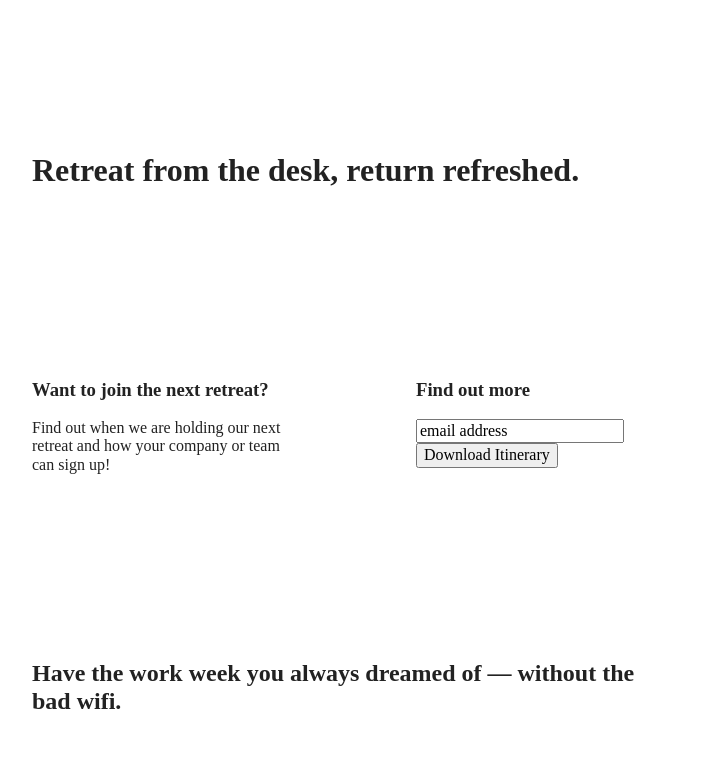
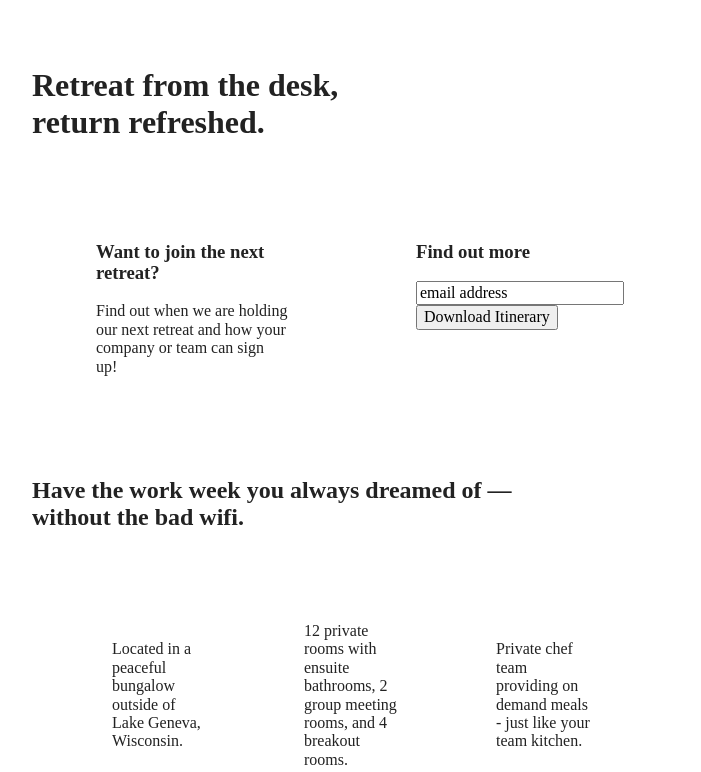
Before and after one commit to lizarod/unplugged-retreat, a website built with Parcel: page index.html in a window 1280 px wide. Shown: the part 86-858 px from the top of the page, without its empty margins (288-989 px from the left). Built offline with nearby package versions, Linux system fonts and the light colour scheme.

Commit message:
Desktop css

```diff
--- a/css/main.css
+++ b/css/main.css
@@ -538,7 +538,7 @@ aside{
   /****** FAQ  Page ******/
   .faq-content{
 
-    flex-basis: 45%;
+    flex-basis: 40%;
   }
 
   .faq .content-wrapper{
@@ -549,6 +549,7 @@ aside{
   .faq h2{
     width: 100%;
   }
+
 /******** ABOUT US Page *********/
 .mission-content{
   display: flex;
@@ -578,6 +579,73 @@ aside{
 
 @media only screen and (min-width: 1200px) {
   /* Desktop Styles*/
+
+  .content-wrapper{
+    width: 960px;
+    margin: 15px 0 10px 0;
+
+  }
+ /* Hero Area*/
+
+
+  .hero-area h1{
+    width: 60%;
+
+  }
+
+ /* Aside */
+
+aside .content-wrapper{
+  justify-content: space-around;
+
+}
+
+aside .content-wrapper .form-description,
+  aside .content-wrapper .form{
+  width: 30%;
+
+
+  }
+
+  /* Features */
+
+  .features h2{
+
+    width: 80%;
+
+  }
+
+  .features article{
+    display: flex;
+    justify-content: center;
+    align-items: center;
+    flex-flow: column wrap;
+    flex-basis: 30%;
+
+  }
+
+  /* Reviews */
+
+  .reviews article div{
+    width: 50%;
+
+  }
+
+  /******** ABOUT US Page *********/
+
+.mission h2,
+.contact-section .content-wrapper h2{
+  width: 95%;
+
+
+}
+
+/****** FAQ  Page ******/
+
+ .faq h2{
+    width: 100%;
+  }
+
 }
 
 
```
